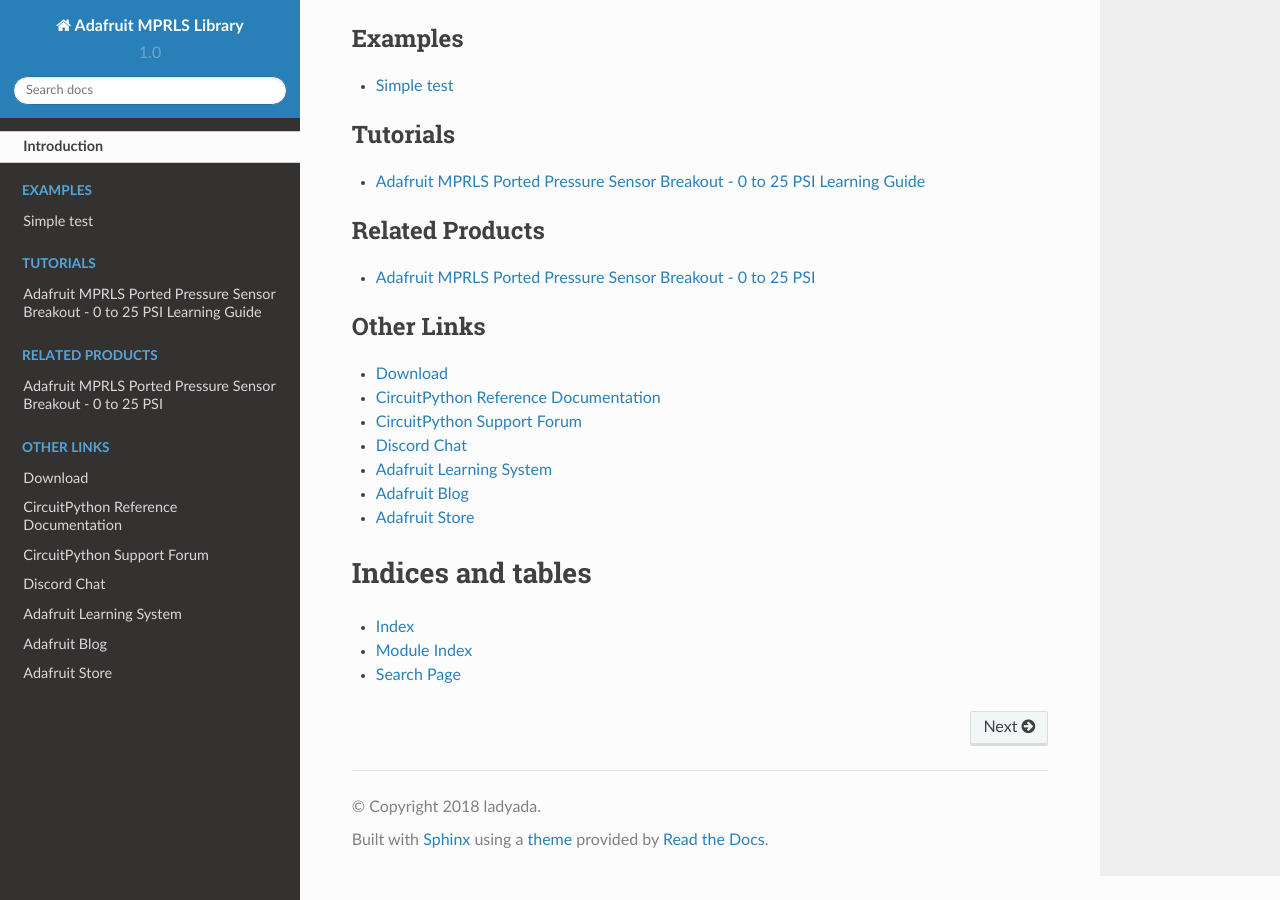
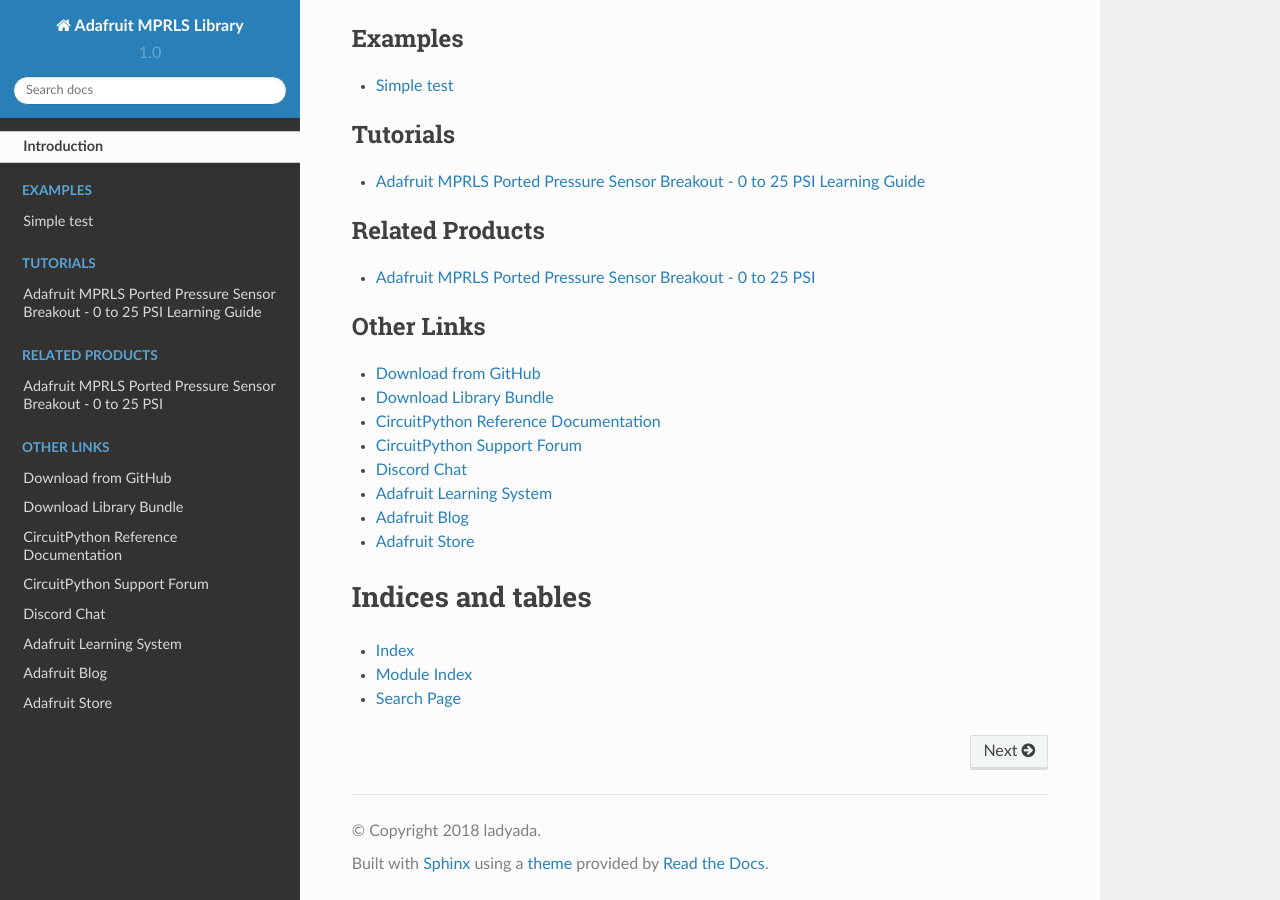
Before and after one commit to adafruit/Adafruit_CircuitPython_MPRLS, a Sphinx documentation site: the page built from docs/index.rst, in a window 1280 px wide and 900 px high, scrolled down 1622 px. Built offline with Sphinx 7.4.7 and the Read the Docs theme 2.0.0, drawn with Linux system fonts in a browser that asks for light colours.

Commit message:
Added cp.org link to index.rst

```diff
--- a/docs/index.rst
+++ b/docs/index.rst
@@ -33,7 +33,8 @@
 .. toctree::
     :caption: Other Links
 
-    Download <https://github.com/adafruit/Adafruit_CircuitPython_MPRLS/releases/latest>
+    Download from GitHub <https://github.com/adafruit/Adafruit_CircuitPython_MPRLS/releases/latest>
+    Download Library Bundle <https://circuitpython.org/libraries>
     CircuitPython Reference Documentation <https://docs.circuitpython.org>
     CircuitPython Support Forum <https://forums.adafruit.com/viewforum.php?f=60>
     Discord Chat <https://adafru.it/discord>
```
